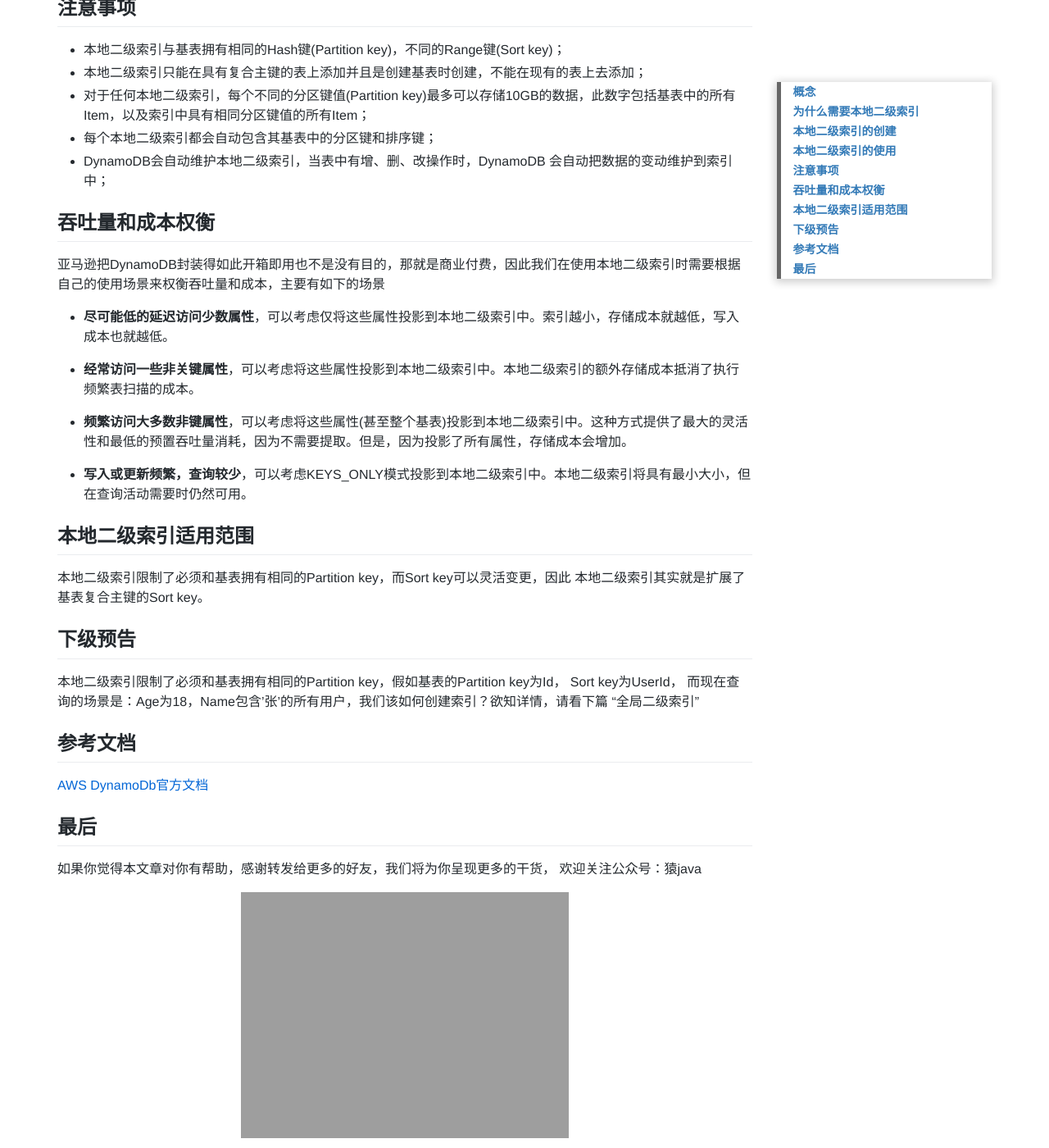
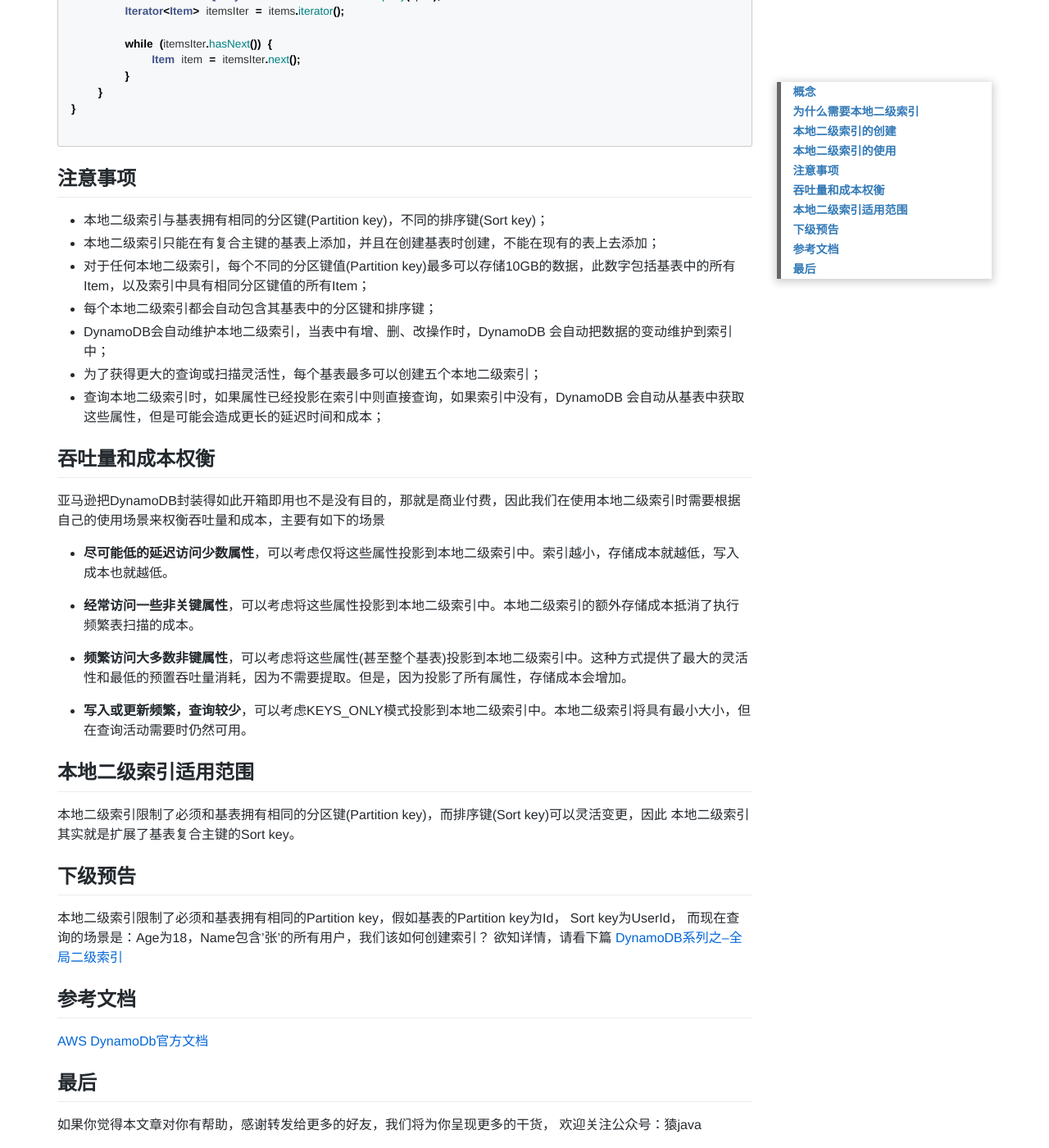
Before and after one commit to yuanjavar/yuanjava.github.io, a Jekyll site: the page built from _posts/2022/2022-08-26-dynamodb-local-secondary-index.md, in a window 1280 px wide and 1400 px high, scrolled down 6775 px. Shown: the whole window at 82% size. Built offline with Jekyll 4.4.1, drawn with Linux system fonts in a browser that asks for light colours; nearby versions of some CDN libraries; comment, search, counter and statistics services are not loaded; some of the changed text lies outside the part shown.

Commit message:
本地二级索引

````diff
--- a/_posts/2022/2022-08-26-dynamodb-local-secondary-index.md
+++ b/_posts/2022/2022-08-26-dynamodb-local-secondary-index.md
@@ -7,11 +7,10 @@ excerpt: DynamoDB的本地二级索引(DynamoDB Local Secondary Indexes)是什
 ---
 你好，我是Weiki，欢迎来到猿java。
 
-前面文章我们大概学习了DynamoDB有2种类型的索引：本地二级索引和全局二级索引，那么本地二级索引是什么，它有什么作用呢？今天我们就来一起聊聊DynamoDB的本地二级索引
-
+从前面的文章我们知道了DynamoDB有2种类型的二级索引：本地二级索引和全局二级索引，那么两种索引有什么相似点和区别呢？今天我们就来先聊聊DynamoDB的本地二级索引。
 
 ## 概念
-本地二级索引本质上是一种数据结构(类同于mysql中的索引的概念)。每个本地二级索引必须和一个表关联，这个表称为索引的基表，级索引可以包含基表中的某些或者全部属性。
+本地二级索引本质上是一种数据结构(类同于mysql中的索引的概念)。DynamoDB要求每个本地二级索引必须和一个表关联，这个表称为索引的基表，索引可以包含基表中的某些或者全部属性。
 如下图，可以把索引看作和表一样的数据结构，这样我们就能可以使用Query或者Scan从索引中检索数据。
 
 ![img.png](https://www.yuanjava.cn/assets/md/dynamodb/concept.png)
@@ -32,11 +31,11 @@ excerpt: DynamoDB的本地二级索引(DynamoDB Local Secondary Indexes)是什
 
 ## 本地二级索引的创建
 
-创建本地二级索引的方式有多种，这里提供两种常见的方式
+创建本地二级索引的方式有多种，这里提供3种常见的方式：控制台、aws指令、代码。
 
-**控制台可视化创建**
+**控制台**
 
-操作可以参考下图：
+控制台的有点就是能可视化创建，操作可以参考下图：
 
 ![img.png](https://www.yuanjava.cn/assets/md/dynamodb/create-table1.png)
 ![img.png](https://www.yuanjava.cn/assets/md/dynamodb/create-table2.png)
@@ -113,6 +112,17 @@ $ aws dynamodb create-table \
 ```
 
 
+**代码**
+
+```java
+LocalSecondaryIndex localSecondaryIndex = new LocalSecondaryIndex()
+    .withIndexName("AlbumTitleIndex").withKeySchema(indexKeySchema).withProjection(projection);
+
+ArrayList<LocalSecondaryIndex> localSecondaryIndexes = new ArrayList<LocalSecondaryIndex>();
+localSecondaryIndexes.add(localSecondaryIndex);
+createTableRequest.setLocalSecondaryIndexes(localSecondaryIndexes);
+```
+
 ## 本地二级索引的使用
 
 在上文中我们创建了一个本地二级索引 Age-index，我们需要使用该本地二级索引从test表中查询age=30的用户，java代码例子如下：
@@ -144,11 +154,13 @@ public class Test {
 
 ## 注意事项
 
-- 本地二级索引与基表拥有相同的Hash键(Partition key)，不同的Range键(Sort key)；
-- 本地二级索引只能在具有复合主键的表上添加并且是创建基表时创建，不能在现有的表上去添加；
+- 本地二级索引与基表拥有相同的分区键(Partition key)，不同的排序键(Sort key)；
+- 本地二级索引只能在有复合主键的基表上添加，并且在创建基表时创建，不能在现有的表上去添加；
 - 对于任何本地二级索引，每个不同的分区键值(Partition key)最多可以存储10GB的数据，此数字包括基表中的所有Item，以及索引中具有相同分区键值的所有Item；
 - 每个本地二级索引都会自动包含其基表中的分区键和排序键；
 - DynamoDB会自动维护本地二级索引，当表中有增、删、改操作时，DynamoDB 会自动把数据的变动维护到索引中；
+- 为了获得更大的查询或扫描灵活性，每个基表最多可以创建五个本地二级索引；
+- 查询本地二级索引时，如果属性已经投影在索引中则直接查询，如果索引中没有，DynamoDB 会自动从基表中获取这些属性，但是可能会造成更长的延迟时间和成本；
 
 
 ## 吞吐量和成本权衡
@@ -165,12 +177,13 @@ public class Test {
 
 ## 本地二级索引适用范围
 
-本地二级索引限制了必须和基表拥有相同的Partition key，而Sort key可以灵活变更，因此 本地二级索引其实就是扩展了基表复合主键的Sort key。
+本地二级索引限制了必须和基表拥有相同的分区键(Partition key)，而排序键(Sort key)可以灵活变更，因此 本地二级索引其实就是扩展了基表复合主键的Sort key。
 
 
 ## 下级预告
 
-本地二级索引限制了必须和基表拥有相同的Partition key，假如基表的Partition key为Id， Sort key为UserId， 而现在查询的场景是：Age为18，Name包含'张'的所有用户，我们该如何创建索引？欲知详情，请看下篇 "全局二级索引"
+本地二级索引限制了必须和基表拥有相同的Partition key，假如基表的Partition key为Id， Sort key为UserId， 而现在查询的场景是：Age为18，Name包含'张'的所有用户，我们该如何创建索引？
+欲知详情，请看下篇 [DynamoDB系列之--全局二级索引](https://www.yuanjava.cn/dynamodb/2022/08/27/dynamodb-global-secondary-index.html)
 
 ## 参考文档
 
````
Also changed, not shown: _posts/2022/2022-08-24-single-responsibility.md (+2 -2 lines), assets/md/dynamodb/create-global-index1.png (added), assets/md/dynamodb/create-global-index2.png (added), assets/md/dynamodb/global-second-index2.png (added).
